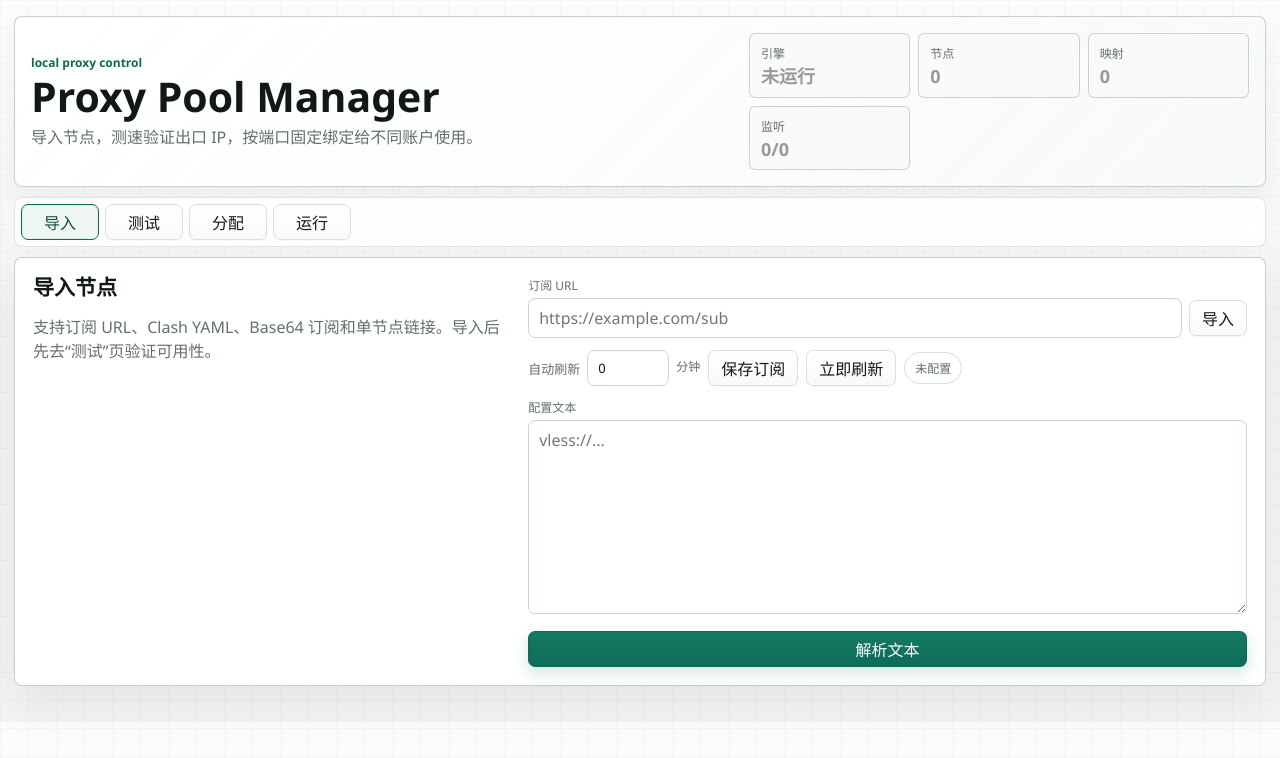
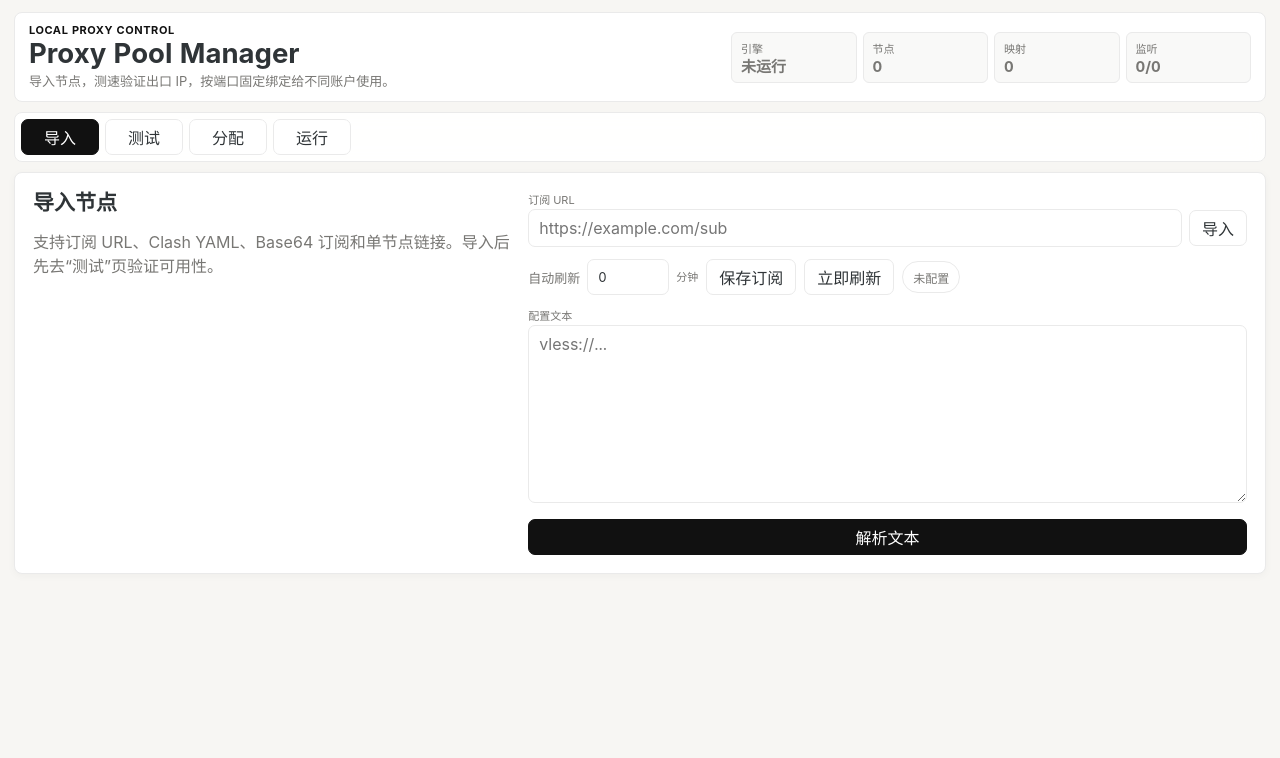
Before and after one commit to XD06/proxy-pool-manager, a FastAPI app: page / in a window 1280 px wide. Shown: the top 758 px of the page. Run offline with FastAPI, Linux system fonts and the light colour scheme; data that the repository does not hold is empty.

Commit message:
Apply minimalist dashboard styling

```diff
--- a/static/app.js
+++ b/static/app.js
@@ -238,27 +238,27 @@ function renderSummary() {
   const missingPorts = statusSnapshot.missing_ports || expectedPorts.filter((port) => !listeningPorts.includes(port));
   if (!statusSnapshot.running) {
     $("engineState").textContent = "未运行";
-    $("engineState").style.color = "#999";              // 灰色
+    $("engineState").style.color = "#787774";
   } else if (statusSnapshot.config_matches_state === false) {
     const configured = statusSnapshot.config_ports?.length || 0;
     const expected = statusSnapshot.expected_ports?.length || 0;
     $("engineState").textContent = `配置不一致restart #${statusSnapshot.pid} ${configured}/${expected}`;
-    $("engineState").style.color = "#e74c3c";            // 红色
+    $("engineState").style.color = "#9f2f2d";
   } else if (statusSnapshot.ready === false) {
     const listening = statusSnapshot.listening_ports?.length || 0;
     const expected = statusSnapshot.expected_ports?.length || 0;
     $("engineState").textContent = `启动中 #${statusSnapshot.pid} ${listening}/${expected}`;
-    $("engineState").style.color = "#3498db";            // 蓝色
+    $("engineState").style.color = "#1f6c9f";
   } else {
     $("engineState").textContent = `运行中 #${statusSnapshot.pid}`;
-    $("engineState").style.color = "#2ecc71";            // 绿色
+    $("engineState").style.color = "#346538";
   }
   $("nodeCount").textContent = String(statusSnapshot.node_count ?? nodes.length);
-  $("nodeCount").style.color = $("engineState").style.color; // 节点数大于0显示绿色，否则红色
+  $("nodeCount").style.color = $("engineState").style.color;
   $("mappingCount").textContent = String(statusSnapshot.mapping_count ?? Object.keys(ports).length);
-  $("mappingCount").style.color = $("engineState").style.color; // 映射数大于0显示绿色，否则红色
+  $("mappingCount").style.color = $("engineState").style.color;
   $("listeningCount").textContent = `${listeningPorts.length}/${expectedPorts.length}`;
-  $("listeningCount").style.color = missingPorts.length ? "#e74c3c" : $("engineState").style.color;
+  $("listeningCount").style.color = missingPorts.length ? "#9f2f2d" : $("engineState").style.color;
   $("listeningCount").title = missingPorts.length
     ? `异常端口：${missingPorts.join(", ")}`
     : "所有映射端口均在监听";
--- a/static/style.css
+++ b/static/style.css
@@ -1,21 +1,26 @@
 :root {
   color-scheme: light;
-  --bg: #f3f5f2;
+  --bg: #f7f6f3;
   --panel: #ffffff;
-  --panel-2: #eef2ef;
-  --soft: #f7f9f7;
-  --ink: #111917;
-  --muted: #62716a;
-  --line: #d9e0da;
-  --line-strong: #b9c5bd;
-  --accent: #0f6b58;
-  --accent-2: #e6f2ed;
-  --accent-dark: #0b4e42;
-  --bad: #b42318;
-  --warn: #9a6700;
-  --ok: #16743c;
-  --shadow: 0 18px 46px rgba(22, 33, 29, 0.08);
-  --shadow-soft: 0 8px 22px rgba(22, 33, 29, 0.05);
+  --panel-2: #fbfbfa;
+  --soft: #f9f9f8;
+  --ink: #2f3437;
+  --muted: #787774;
+  --line: #eaeaea;
+  --line-strong: rgba(0, 0, 0, 0.1);
+  --accent: #111111;
+  --accent-2: #f1f1ef;
+  --accent-dark: #333333;
+  --bad: #9f2f2d;
+  --warn: #956400;
+  --ok: #346538;
+  --info: #1f6c9f;
+  --pastel-red: #fdebec;
+  --pastel-blue: #e1f3fe;
+  --pastel-green: #edf3ec;
+  --pastel-yellow: #fbf3db;
+  --shadow: 0 2px 8px rgba(0, 0, 0, 0.035);
+  --shadow-soft: 0 1px 6px rgba(0, 0, 0, 0.03);
 }
 
 * {
@@ -24,13 +29,9 @@
 
 body {
   margin: 0;
-  background:
-    linear-gradient(90deg, rgba(17, 25, 23, 0.025) 1px, transparent 1px),
-    linear-gradient(180deg, rgba(17, 25, 23, 0.022) 1px, transparent 1px),
-    linear-gradient(180deg, #fbfcfb 0, var(--bg) 320px);
-  background-size: 28px 28px, 28px 28px, auto;
+  background: var(--bg);
   color: var(--ink);
-  font-family: "Segoe UI Variable", "Aptos", "Segoe UI", "Microsoft YaHei", sans-serif;
+  font-family: "SF Pro Display", "Geist Sans", "Helvetica Neue", "Segoe UI", "Microsoft YaHei", sans-serif;
   font-variant-numeric: tabular-nums;
   overflow-x: hidden;
 }
@@ -47,21 +48,21 @@ button {
   min-height: 36px;
   border: 1px solid var(--line);
   border-radius: 7px;
-  background: linear-gradient(180deg, #fff, #f8faf8);
+  background: #fff;
   color: var(--ink);
   padding: 0 12px;
   cursor: pointer;
   touch-action: manipulation;
   white-space: normal;
   overflow-wrap: anywhere;
-  box-shadow: 0 1px 0 rgba(17, 25, 23, 0.04);
+  box-shadow: none;
   transition: transform 150ms ease, border-color 150ms ease, background 150ms ease, box-shadow 150ms ease;
 }
 
 button:hover {
-  border-color: #a7b8af;
-  background: #f8fbf9;
-  box-shadow: 0 4px 12px rgba(17, 25, 23, 0.07);
+  border-color: #c8c8c6;
+  background: #fbfbfa;
+  box-shadow: 0 2px 8px rgba(0, 0, 0, 0.035);
 }
 
 button:disabled {
@@ -76,20 +77,20 @@ button:active {
 button:focus-visible,
 input:focus-visible,
 textarea:focus-visible {
-  outline: 3px solid rgba(15, 107, 88, 0.25);
+  outline: 3px solid rgba(31, 108, 159, 0.18);
   outline-offset: 2px;
 }
 
 button.primary {
   border-color: var(--accent);
-  background: linear-gradient(180deg, #137b65, var(--accent));
+  background: var(--accent);
   color: white;
-  box-shadow: 0 6px 16px rgba(15, 107, 88, 0.18);
+  box-shadow: none;
 }
 
 button.primary:hover {
   border-color: var(--accent-dark);
-  background: linear-gradient(180deg, #116f5b, var(--accent-dark));
+  background: var(--accent-dark);
 }
 
 #deleteSelectedBtn,
@@ -106,35 +107,35 @@ button.primary:hover {
 #clearNodesBtn:hover,
 #stopBtn:hover {
   border-color: rgba(180, 35, 24, 0.42);
-  background: #fff1ef;
+  background: #f9dddd;
 }
 
 .app-shell {
   width: min(1320px, calc(100vw - 28px));
   margin: 0 auto;
-  padding: 16px 0 36px;
+  padding: 12px 0 32px;
 }
 
 .hero {
   display: grid;
-  grid-template-columns: minmax(0, 1fr) minmax(340px, 500px);
-  gap: 16px;
+  grid-template-columns: minmax(0, 1fr) minmax(360px, 520px);
+  gap: 14px;
   align-items: center;
-  margin-bottom: 10px;
-  border: 1px solid rgba(185, 197, 189, 0.78);
+  margin-bottom: 8px;
+  border: 1px solid var(--line);
   border-radius: 8px;
-  background:
-    linear-gradient(135deg, rgba(255, 255, 255, 0.98), rgba(247, 250, 248, 0.9));
-  padding: 16px;
-  box-shadow: var(--shadow-soft);
+  background: var(--panel);
+  padding: 10px 14px;
+  box-shadow: none;
 }
 
 .eyebrow {
-  margin: 0 0 5px;
+  margin: 0 0 2px;
   color: var(--accent);
-  font-size: 12px;
-  font-weight: 700;
-  letter-spacing: 0;
+  font-size: 11px;
+  font-weight: 650;
+  letter-spacing: 0.05em;
+  text-transform: uppercase;
 }
 
 h1,
@@ -144,8 +145,8 @@ h2 {
 }
 
 h1 {
-  font-size: clamp(30px, 3.2vw, 44px);
-  line-height: 1.02;
+  font-size: clamp(24px, 2.15vw, 32px);
+  line-height: 1.05;
   text-wrap: balance;
 }
 
@@ -162,34 +163,38 @@ h2 {
 }
 
 .summary {
-  margin: 7px 0 0;
+  margin: 4px 0 0;
+  font-size: 13px;
 }
 
 .status-grid {
   display: grid;
-  grid-template-columns: repeat(3, 1fr);
-  gap: 8px;
+  grid-template-columns: repeat(4, minmax(0, 1fr));
+  gap: 6px;
 }
 
 .status-grid article {
-  background: rgba(248, 250, 248, 0.86);
-  border: 1px solid rgba(185, 197, 189, 0.72);
+  background: var(--soft);
+  border: 1px solid var(--line);
   border-radius: 6px;
-  padding: 10px 11px;
+  padding: 7px 9px;
 }
 
 .status-grid span,
 label span {
   display: block;
-  margin-bottom: 4px;
+  margin-bottom: 2px;
   color: var(--muted);
-  font-size: 12px;
+  font-size: 11px;
 }
 
 .status-grid strong {
   display: block;
-  font-size: 18px;
+  overflow: hidden;
+  font-size: 15px;
   line-height: 1.15;
+  text-overflow: ellipsis;
+  white-space: nowrap;
 }
 
 .tabs {
@@ -201,18 +206,18 @@ label span {
   margin: 10px 0;
   padding: 6px;
   overflow-x: auto;
-  border: 1px solid rgba(211, 218, 213, 0.72);
+  border: 1px solid var(--line);
   border-radius: 8px;
-  background: rgba(255, 255, 255, 0.88);
+  background: rgba(255, 255, 255, 0.92);
   backdrop-filter: blur(10px);
   scrollbar-width: thin;
 }
 
 .tab.active {
   border-color: var(--accent);
-  background: #f0f7f3;
-  color: #104e42;
-  box-shadow: inset 0 0 0 1px rgba(15, 107, 88, 0.08);
+  background: #111;
+  color: #fff;
+  box-shadow: none;
 }
 
 .tab {
@@ -221,8 +226,8 @@ label span {
 
 .panel {
   display: none;
-  background: rgba(255, 255, 255, 0.96);
-  border: 1px solid rgba(185, 197, 189, 0.82);
+  background: var(--panel);
+  border: 1px solid var(--line);
   border-radius: 8px;
   padding: 18px;
   box-shadow: var(--shadow);
@@ -438,26 +443,37 @@ textarea,
 select {
   width: 100%;
   min-height: 36px;
-  border: 1px solid #cbd6ce;
+  border: 1px solid var(--line);
   border-radius: 7px;
   background: white;
   color: var(--ink);
   padding: 8px 10px;
-  box-shadow: inset 0 1px 0 rgba(17, 25, 23, 0.03);
+  box-shadow: none;
   transition: border-color 150ms ease, box-shadow 150ms ease, background 150ms ease;
 }
 
 input:hover,
 textarea:hover,
 select:hover {
-  border-color: #adbbb2;
+  border-color: #d3d3d1;
 }
 
 input:focus,
 textarea:focus,
 select:focus {
-  border-color: rgba(15, 107, 88, 0.55);
-  box-shadow: 0 0 0 3px rgba(15, 107, 88, 0.1);
+  border-color: rgba(31, 108, 159, 0.45);
+  box-shadow: 0 0 0 3px rgba(31, 108, 159, 0.1);
+}
+
+input[type="checkbox"] {
+  width: 16px;
+  height: 16px;
+  min-height: 0;
+  margin: 0;
+  padding: 0;
+  accent-color: #111;
+  box-shadow: none;
+  vertical-align: middle;
 }
 
 textarea {
```
Also changed, not shown: other parts of static/style.css (+50 -40 lines).
